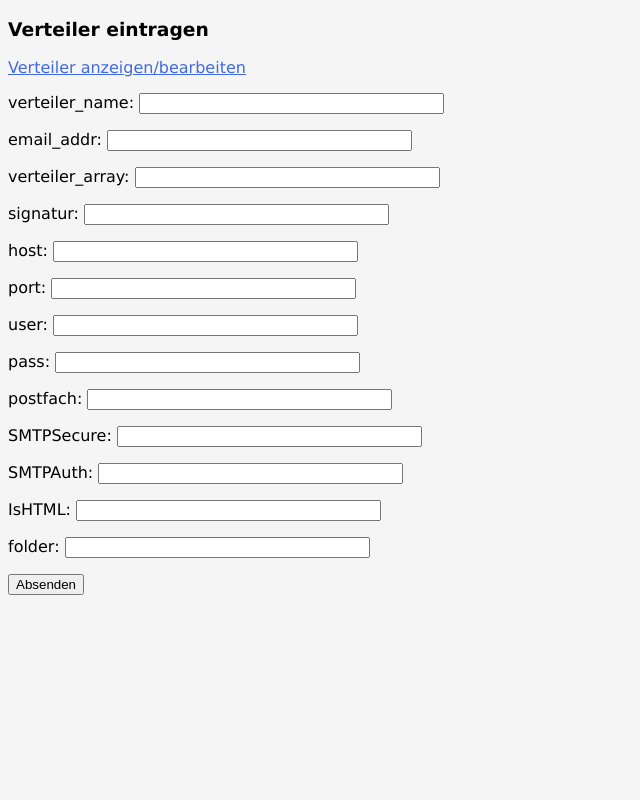
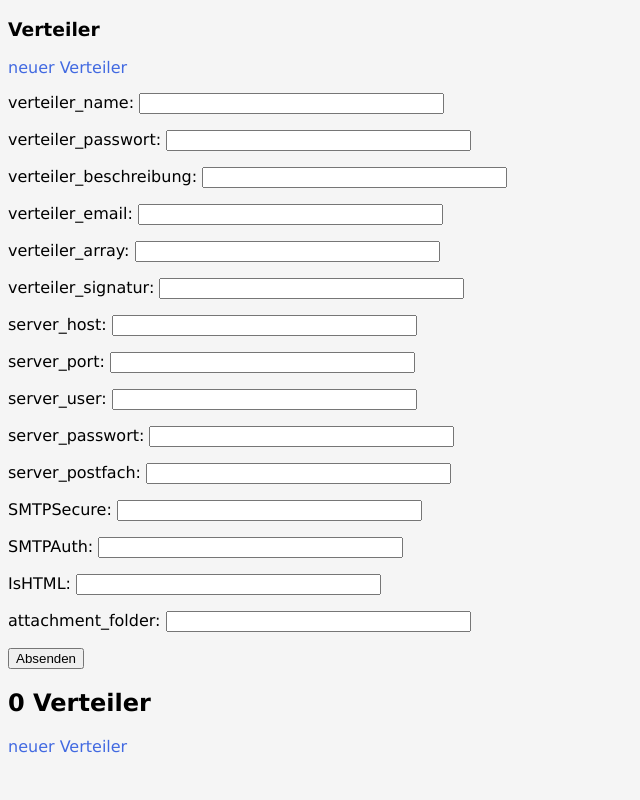
Before and after one commit to KoljaL/PHP-MailBoy, a PHP site: page /sqlite.php?get=neu in a window 1280 px wide. Shown: the whole page, without its empty margins (0-640 px from the left). Run offline with PHP 8.4, Linux system fonts and the light colour scheme.

Commit message:
Update sqlite.php

```diff
--- a/sqlite.php
+++ b/sqlite.php
@@ -1,121 +1,4 @@
- <?php
-// https://www.php-einfach.de/php-tutorial/_get-und-_post/
-
-
-// Datenbank anlegen
-if ($_GET['get'] == "anlegen")
-  {
-
-    $datenbank = "verteiler.sqt";
-
-    if (!file_exists($datenbank))
-      {
-        $db = new PDO('sqlite:' . $datenbank);
-        $db->exec("CREATE TABLE verteiler(id INTEGER PRIMARY KEY, verteiler_name TEXT, email_addr TEXT, verteiler_array TEXT, signatur TEXT, host TEXT, port TEXT, user TEXT, pass TEXT, postfach TEXT, SMTPSecure TEXT, SMTPAuth TEXT, IsHTML TEXT, folder TEXT, datum DATE)");
-        chmod($datenbank, 0777);
-      } //!file_exists($datenbank)
-    else
-      {
-        // Verbindung
-        $db = new PDO('sqlite:' . $datenbank);
-      }
-
-    // Schreibrechte überprüfen
-    if (!is_writable($datenbank))
-      {
-        chmod($datenbank, 0777);
-      } //!is_writable($datenbank)
-
-  } // get == anlegen
-
-
-// Neu
-if ($_GET['get'] == "neu")
-  {
-?>
-    <!DOCTYPE html>
-    <html lang="de">
-    <head>
-    <meta charset="UTF-8">
-    <title>Verteiler eintragen</title>
-    <style>
-        body {
-        font-family: Verdana, Arial, Sans-Serif;
-        background: Whitesmoke;
-        }
-        a:link, a:visited {
-        color: Royalblue;
-		}
-        text-decoration: None;
-    </style>
-    </head>
-    <body>
-    <h3>Verteiler eintragen</h3>
-    <p><a href="sqlite?get=bearbeiten">Verteiler anzeigen/bearbeiten</a></p>
-
-	<?php
-		if ($_SERVER["REQUEST_METHOD"] == "POST")
-		  {
-			//    include "sqlite.php?get=anlegen";
-			$datenbank = "verteiler.sqt";
-			$db        = new PDO('sqlite:' . $datenbank);
-
-			$insert = $db->prepare("INSERT INTO verteiler (`verteiler_name`,`email_addr`,`verteiler_array`,`signatur`,`host`,`port`,`user`,`pass`,`postfach`,`SMTPSecure`,`SMTPAuth`,`IsHTML`,`folder`,`datum`) VALUES (:verteiler_name, :email_addr, :verteiler_array, :signatur, :host, :port, :user, :pass, :postfach, :SMTPSecure, :SMTPAuth, :IsHTML, :folder, :datum)");
-			//    if (!$insert) {
-			//    echo "\nPDO::errorInfo():\n";
-			//    print_r($db->errorInfo());}
-			$insert->bindValue(':verteiler_name', $_POST["verteiler_name"]);
-			$insert->bindValue(':email_addr', $_POST["email_addr"]);
-			$insert->bindValue(':verteiler_array', $_POST["verteiler_array"]);
-			$insert->bindValue(':signatur', $_POST["signatur"]);
-			$insert->bindValue(':host', $_POST["host"]);
-			$insert->bindValue(':port', $_POST["port"]);
-			$insert->bindValue(':user', $_POST["user"]);
-			$insert->bindValue(':pass', $_POST["pass"]);
-			$insert->bindValue(':postfach', $_POST["postfach"]);
-			$insert->bindValue(':SMTPSecure', $_POST["SMTPSecure"]);
-			$insert->bindValue(':SMTPAuth', $_POST["SMTPAuth"]);
-			$insert->bindValue(':IsHTML', $_POST["IsHTML"]);
-			$insert->bindValue(':folder', $_POST["folder"]);
-			$insert->bindValue(':datum', date("Y-m-d H:i:s"));
-			if ($insert->execute())
-			  {
-				echo '<p>Der Verteiler wurde eingetragen.</p>';
-			  } //$insert->execute()
-			else
-			  {
-				print_r($insert->errorInfo());
-			  }
-		  } //$_SERVER["REQUEST_METHOD"] == "POST"
-
-			// Formular für neuen Verteiler
-	?>
-			<form action="sqlite.php?get=neu" method="post">
-			<p><label>verteiler_name:   <input type="text" name="verteiler_name"     	size="35" required="required"></label></p>
-			<p><label>email_addr:       <input type="text" name="email_addr"         	size="35" required="required"></label></p>
-			<p><label>verteiler_array:  <input type="text" name="verteiler_array"     	size="35" required="required"></label></p>
-			<p><label>signatur:         <input type="text" name="signatur"             size="35" required="required"></label></p>
-			<p><label>host:             <input type="text" name="host"                 size="35" required="required"></label></p>
-			<p><label>port:             <input type="text" name="port"                 size="35" required="required"></label></p>
-			<p><label>user:             <input type="text" name="user"                 size="35" required="required"></label></p>
-			<p><label>pass:             <input type="text" name="pass"                 size="35" required="required"></label></p>
-			<p><label>postfach:         <input type="text" name="postfach"             size="35" required="required"></label></p>
-			<p><label>SMTPSecure:       <input type="text" name="SMTPSecure"         	size="35" required="required"></label></p>
-			<p><label>SMTPAuth:         <input type="text" name="SMTPAuth"             size="35" required="required"></label></p>
-			<p><label>IsHTML:           <input type="text" name="IsHTML"             	size="35" required="required"></label></p>
-			<p><label>folder:           <input type="text" name="folder"             	size="35" required="required"></label></p>
-									 <input type="submit" value="Absenden">
-			</form>
-			</body>
-			</html>
-	<?php
-  } // get == neu
-
-
-// BEARBEIETN
-if ($_GET['get'] == "bearbeiten")
-	{
-	?>
+<?php session_start(); ?>
 <!DOCTYPE html>
 <html lang="de">
  <head>
@@ -133,36 +16,125 @@ if ($_GET['get'] == "bearbeiten")
   </style>
  </head>
 <body>
+
+<?php
+// https://werner-zenk.de/scripte/sqlite_datenbank.php
+$datenbank = "verteiler.sqt";
+
+// damit das erstellen einer Datenbank ohne Passwort möglich ist
+if (file_exists($datenbank)) {
+    passwort();
+}
+
+
+// Datenbank anlegen
+if (!file_exists($datenbank)) {
+    if (!file_exists($datenbank)) {
+        $db = new PDO('sqlite:' . $datenbank);
+        $db->exec("CREATE TABLE verteiler(id INTEGER PRIMARY KEY, verteiler_name TEXT, verteiler_passwort TEXT, verteiler_beschreibung TEXT, verteiler_email TEXT, verteiler_array TEXT, verteiler_signatur TEXT, server_host TEXT, server_port TEXT, server_user TEXT, server_passwort TEXT, server_postfach TEXT, SMTPSecure TEXT, SMTPAuth TEXT, IsHTML TEXT, attachment_folder TEXT, datum DATE)");
+        chmod($datenbank, 0777);
+        $_SESSION['eingeloggt'] = true;
+        $_GET['get'] = "neu";
+    } //!file_exists($datenbank)
+    else {
+        // Verbindung
+        $db = new PDO('sqlite:' . $datenbank);
+    }
+
+    // Schreibrechte überprüfen
+    if (!is_writable($datenbank)) {
+        chmod($datenbank, 0777);
+    } //!is_writable($datenbank)
+} // get == anlegen
+
+
+
+// Neuen Verteiler anlegen
+if ($_GET['get'] == "neu") {
+    $_SESSION['eingeloggt'] = true;
+    if ($_SERVER["REQUEST_METHOD"] == "POST") {
+        $db = new PDO('sqlite:' . $datenbank);
+        $insert = $db->prepare("INSERT INTO verteiler (`verteiler_name`,`verteiler_passwort`,`verteiler_beschreibung`,`verteiler_email`,`verteiler_array`,`verteiler_signatur`,`server_host`,`server_port`,`server_user`,`server_passwort`,`server_postfach`,`SMTPSecure`,`SMTPAuth`,`IsHTML`,`attachment_folder`,`datum`) VALUES (:verteiler_name, :verteiler_passwort, :verteiler_beschreibung, :verteiler_email, :verteiler_array, :verteiler_signatur, :server_host, :server_port, :server_user, :server_passwort, :server_postfach, :SMTPSecure, :SMTPAuth, :IsHTML, :attachment_folder, :datum)");
+        $insert->bindValue(':verteiler_name', $_POST["verteiler_name"]);
+        $insert->bindValue(':verteiler_passwort', $_POST["verteiler_passwort"]);
+        $insert->bindValue(':verteiler_beschreibung', $_POST["verteiler_beschreibung"]);
+        $insert->bindValue(':verteiler_email', $_POST["verteiler_email"]);
+        $insert->bindValue(':verteiler_array', $_POST["verteiler_array"]);
+        $insert->bindValue(':verteiler_signatur', $_POST["verteiler_signatur"]);
+        $insert->bindValue(':server_host', $_POST["server_host"]);
+        $insert->bindValue(':server_port', $_POST["server_port"]);
+        $insert->bindValue(':server_user', $_POST["server_user"]);
+        $insert->bindValue(':server_passwort', $_POST["server_passwort"]);
+        $insert->bindValue(':server_postfach', $_POST["server_postfach"]);
+        $insert->bindValue(':SMTPSecure', $_POST["SMTPSecure"]);
+        $insert->bindValue(':SMTPAuth', $_POST["SMTPAuth"]);
+        $insert->bindValue(':IsHTML', $_POST["IsHTML"]);
+        $insert->bindValue(':attachment_folder', $_POST["attachment_folder"]);
+        $insert->bindValue(':datum', date("Y-m-d H:i:s"));
+        if ($insert->execute()) {
+            echo '<p>Der Verteiler wurde eingetragen.</p>';
+        } //$insert->execute()
+        else {
+            print_r($insert->errorInfo());
+        }
+    } //$_SERVER["REQUEST_METHOD"] == "POST"
+
+            // Formular für neuen Verteiler
+    ?>
     <h3>Verteiler</h3>
-		<p><a href="sqlite.php?get=neu">Verteiler eintragen</a></p>
+    <p><a href="sqlite.php?get=neu">neuer Verteiler</a></p>
+			<form action="sqlite.php?get=neu" method="post">
+      <p><label>verteiler_name: <input type="text" name="verteiler_name" size="35" required="required"></label></p>
+      <p><label>verteiler_passwort: <input type="text" name="verteiler_passwort" size="35" required="required"></label></p>
+      <p><label>verteiler_beschreibung: <input type="text" name="verteiler_beschreibung" size="35" required="required"></label></p>
+			<p><label>verteiler_email: <input type="text" name="verteiler_email" size="35" required="required"></label></p>
+			<p><label>verteiler_array: <input type="text" name="verteiler_array" size="35" required="required"></label></p>
+			<p><label>verteiler_signatur: <input type="text" name="verteiler_signatur" size="35" required="required"></label></p>
+			<p><label>server_host: <input type="text" name="server_host" size="35" required="required"></label></p>
+			<p><label>server_port: <input type="text" name="server_port" size="35" required="required"></label></p>
+			<p><label>server_user: <input type="text" name="server_user" size="35" required="required"></label></p>
+			<p><label>server_passwort: <input type="text" name="server_passwort" size="35" required="required"></label></p>
+			<p><label>server_postfach: <input type="text" name="server_postfach" size="35" required="required"></label></p>
+			<p><label>SMTPSecure: <input type="text" name="SMTPSecure" size="35" required="required"></label></p>
+			<p><label>SMTPAuth: <input type="text" name="SMTPAuth" size="35" required="required"></label></p>
+			<p><label>IsHTML: <input type="text" name="IsHTML" size="35" required="required"></label></p>
+			<p><label>attachment_folder: <input type="text" name="attachment_folder" size="35" required="required"></label></p>
+			<input type="submit" value="Absenden">
+			</form>
+			</body>
+			</html>
 	<?php
+} // get == neu
 
-    // Bearbeiten
-    $datenbank = "verteiler.sqt";
-    $db        = new PDO('sqlite:' . $datenbank);
-    if (isset($_GET["id"]))
-      {
-        $select = $db->prepare("SELECT `id`,`verteiler_name`,`email_addr`,`verteiler_array`,`signatur`,`host`,`port`,`user`,`pass`,`postfach`,`SMTPSecure`,`SMTPAuth`,`IsHTML`,`folder`,`datum` FROM `verteiler` WHERE `id` = :id");
+
+// BEARBEIETN
+if ($_GET['get'] == "bearbeiten") {
+    $db = new PDO('sqlite:' . $datenbank);
+    if (isset($_GET["id"])) {
+        $select = $db->prepare("SELECT `id`,`verteiler_name`,`verteiler_passwort`,`verteiler_beschreibung`,`verteiler_email`,`verteiler_array`,`verteiler_signatur`,`server_host`,`server_port`,`server_user`,`server_passwort`,`server_postfach`,`SMTPSecure`,`SMTPAuth`,`IsHTML`,`attachment_folder`,`datum` FROM `verteiler` WHERE `id` = :id");
         $select->bindValue(':id', $_GET["id"]);
         $select->execute();
         $nachricht = $select->fetch();
-        if ($nachricht["id"] == $_GET["id"])
-          {
+        if ($nachricht["id"] == $_GET["id"]) {
             // Formular zum bearbeiten der Verteiler
-            echo '<form action="sqlite?get=bearbeiten" method="post">
-			<p><label>verteiler_name:     	<input type="text" name="verteiler_name"     	value="' . $nachricht["verteiler_name"] . '"     	size="35" required="required"></label></p>
-			<p><label>email_addr:         	<input type="text" name="email_addr"         	value="' . $nachricht["email_addr"] . '"         	size="35" required="required"></label></p>
-			<p><label>verteiler_array:  	<input type="text" name="verteiler_array"     	value="' . $nachricht["verteiler_array"] . '"     	size="35" required="required"></label></p>
-			<p><label>signatur:         	<input type="text" name="signatur"             	value="' . $nachricht["signatur"] . '"             	size="35" required="required"></label></p>
-			<p><label>host:             	<input type="text" name="host"                 	value="' . $nachricht["host"] . '"                 	size="35" required="required"></label></p>
-			<p><label>port:             	<input type="text" name="port"                 	value="' . $nachricht["port"] . '"                 	size="35" required="required"></label></p>
-			<p><label>user:            		<input type="text" name="user"                 	value="' . $nachricht["user"] . '"                 	size="35" required="required"></label></p>
-			<p><label>pass:             	<input type="text" name="pass"                 	value="' . $nachricht["pass"] . '"                 	size="35" required="required"></label></p>
-			<p><label>postfach:         	<input type="text" name="postfach"             	value="' . $nachricht["postfach"] . '"             	size="35" required="required"></label></p>
-			<p><label>SMTPSecure:         	<input type="text" name="SMTPSecure"         	value="' . $nachricht["SMTPSecure"] . '"         	size="35" required="required"></label></p>
-			<p><label>SMTPAuth:         	<input type="text" name="SMTPAuth"             	value="' . $nachricht["SMTPAuth"] . '"             	size="35" required="required"></label></p>
-			<p><label>IsHTML:             	<input type="text" name="IsHTML"             	value="' . $nachricht["IsHTML"] . '"             	size="35" required="required"></label></p>
-			<p><label>folder:             	<input type="text" name="folder"             	value="' . $nachricht["folder"] . '"             	size="35" required="required"></label></p>
+            echo '<h3>Verteiler</h3>
+      <p><a href="sqlite.php?get=neu">neuer Verteiler</a></p>
+      <form action="sqlite.php?get=bearbeiten" method="post">
+      <p><label>verteiler_name: <input type="text" name="verteiler_name" value="' . $nachricht["verteiler_name"] . '" size="35" required="required"></label></p>
+      <p><label>verteiler_passwort: <input type="text" name="verteiler_passwort" value="' . $nachricht["verteiler_passwort"] . '" size="35" required="required"></label></p>
+      <p><label>verteiler_beschreibung: <input type="text" name="verteiler_beschreibung" value="' . $nachricht["verteiler_beschreibung"] . '" size="35" required="required"></label></p>
+			<p><label>verteiler_email: <input type="text" name="verteiler_email" value="' . $nachricht["verteiler_email"] . '" size="35" required="required"></label></p>
+			<p><label>verteiler_array: <input type="text" name="verteiler_array" value="' . $nachricht["verteiler_array"] . '" size="35" required="required"></label></p>
+			<p><label>verteiler_signatur: <input type="text" name="verteiler_signatur" value="' . htmlentities($nachricht["verteiler_signatur"]) . '" size="35" required="required"></label></p>
+			<p><label>server_host: <input type="text" name="server_host" value="' . $nachricht["server_host"] . '" size="35" required="required"></label></p>
+			<p><label>server_port: <input type="text" name="server_port" value="' . $nachricht["server_port"] . '" size="35" required="required"></label></p>
+			<p><label>server_user: <input type="text" name="server_user" value="' . $nachricht["server_user"] . '" size="35" required="required"></label></p>
+			<p><label>server_passwort: <input type="text" name="server_passwort" value="' . $nachricht["server_passwort"] . '" size="35" required="required"></label></p>
+			<p><label>server_postfach: <input type="text" name="server_postfach" value="' . $nachricht["server_postfach"] . '" size="35" required="required"></label></p>
+			<p><label>SMTPSecure: <input type="text" name="SMTPSecure" value="' . $nachricht["SMTPSecure"] . '" size="35" required="required"></label></p>
+			<p><label>SMTPAuth: <input type="text" name="SMTPAuth" value="' . $nachricht["SMTPAuth"] . '" size="35" required="required"></label></p>
+			<p><label>IsHTML: <input type="text" name="IsHTML" value="' . $nachricht["IsHTML"] . '" size="35" required="required"></label></p>
+			<p><label>attachment_folder: <input type="text" name="attachment_folder" value="' . $nachricht["attachment_folder"] . '" size="35" required="required"></label></p>
 			<p><label><input type="radio" name="option" value="edit" checked="checked"> Ändern</label>
 			<label><input type="radio" name="option" value="delete" required="required"> Löschen</label>
 			<input type="hidden" name="id" value="' . $nachricht["id"] . '"></p>
@@ -172,65 +144,143 @@ if ($_GET['get'] == "bearbeiten")
     } //isset($_GET["id"])
 
     // Editieren
-    if ("POST" == $_SERVER["REQUEST_METHOD"])
-      {
-        if ($_POST["option"] == 'edit')
-          {
-            $update = $db->prepare("UPDATE `verteiler` SET `verteiler_name` = :verteiler_name,`email_addr` = :email_addr, `verteiler_array` = :verteiler_array, `signatur` = :signatur, `host` = :host, `port` = :port, `user` = :user, `pass` = :pass, `postfach` = :postfach, `SMTPSecure` = :SMTPSecure, `SMTPAuth` = :SMTPAuth, `IsHTML` = :IsHTML,  `folder` = :folder WHERE `id` = :id");
+    if ("POST" == $_SERVER["REQUEST_METHOD"]) {
+        if ($_POST["option"] == 'edit') {
+            $update = $db->prepare("UPDATE `verteiler` SET `verteiler_name` = :verteiler_name,`verteiler_passwort` = :verteiler_passwort,`verteiler_beschreibung` = :verteiler_beschreibung,
+              `verteiler_email` = :verteiler_email, `verteiler_array` = :verteiler_array, `verteiler_signatur` = :verteiler_signatur, `server_host` = :server_host, `server_port` = :server_port,
+              `server_user` = :server_user, `server_passwort` = :server_passwort, `server_postfach` = :server_postfach, `SMTPSecure` = :SMTPSecure, `SMTPAuth` = :SMTPAuth, `IsHTML` = :IsHTML,
+              `attachment_folder` = :attachment_folder WHERE `id` = :id");
             $update->bindValue(':verteiler_name', $_POST["verteiler_name"]);
-            $update->bindValue(':email_addr', $_POST["email_addr"]);
+            $update->bindValue(':verteiler_passwort', $_POST["verteiler_passwort"]);
+            $update->bindValue(':verteiler_beschreibung', $_POST["verteiler_beschreibung"]);
+            $update->bindValue(':verteiler_email', $_POST["verteiler_email"]);
             $update->bindValue(':verteiler_array', $_POST["verteiler_array"]);
-            $update->bindValue(':signatur', $_POST["signatur"]);
-            $update->bindValue(':host', $_POST["host"]);
-            $update->bindValue(':port', $_POST["port"]);
-            $update->bindValue(':user', $_POST["user"]);
-            $update->bindValue(':pass', $_POST["pass"]);
-            $update->bindValue(':postfach', $_POST["postfach"]);
+            $update->bindValue(':verteiler_signatur', $_POST["verteiler_signatur"]);
+            $update->bindValue(':server_host', $_POST["server_host"]);
+            $update->bindValue(':server_port', $_POST["server_port"]);
+            $update->bindValue(':server_user', $_POST["server_user"]);
+            $update->bindValue(':server_passwort', $_POST["server_passwort"]);
+            $update->bindValue(':server_postfach', $_POST["server_postfach"]);
             $update->bindValue(':SMTPSecure', $_POST["SMTPSecure"]);
             $update->bindValue(':SMTPAuth', $_POST["SMTPAuth"]);
             $update->bindValue(':IsHTML', $_POST["IsHTML"]);
-            $update->bindValue(':folder', $_POST["folder"]);
+            $update->bindValue(':attachment_folder', $_POST["attachment_folder"]);
             $update->bindValue(':id', $_POST["id"]);
-            if ($update->execute())
-              {
+            if ($update->execute()) {
                 echo '<p>Der Verteier wurde bearbeitet.</p>';
             } //$update->execute()
-            else
-              {
+            else {
                 print_r($update->errorInfo());
             }
         } //$_POST["option"] == 'edit'
 
         // Löschen
-        if ($_POST["option"] == 'delete')
-          {
+        if ($_POST["option"] == 'delete') {
             $delete = $db->prepare("DELETE FROM `verteiler` WHERE `id` = :id");
             $delete->bindValue(':id', $_POST["id"]);
-            if ($delete->execute())
-              {
+            if ($delete->execute()) {
                 echo '<p>Der Verteiler wurde gelöscht</p>';
             } //$delete->execute()
-            else
-              {
+            else {
                 print_r($delete->errorInfo());
             }
         } //$_POST["option"] == 'delete'
     } //"POST" == $_SERVER["REQUEST_METHOD"]
+} //$_GET['get'] == "bearbeiten"
+
+if (file_exists($datenbank)) {
+    $db = new PDO('sqlite:' . $datenbank);
+    $select = $db->query("SELECT `id`,`verteiler_name`,`verteiler_passwort`,`verteiler_beschreibung`,`verteiler_email`,`verteiler_array`,`verteiler_signatur`,`server_host`,`server_port`,`server_user`,`server_passwort`,`server_postfach`,`SMTPSecure`,`SMTPAuth`,`IsHTML`,`attachment_folder`,`datum` FROM `verteiler` ORDER BY `datum` DESC");
+    $nachrichten = $select->fetchAll(PDO::FETCH_ASSOC);
+    echo '<h2>' . count($nachrichten) . ' Verteiler</h2>';
+    echo '<p><a href="sqlite.php?get=neu">neuer Verteiler</a></p>';
+    foreach ($nachrichten as $nachricht) {
+        extract($nachricht);
+        sscanf($datum, "%4s-%2s-%2s", $jahr, $monat, $tag);
+        echo '<p><b>' . $verteiler_name . '</b> <em>' . $verteiler_email . ' </em> ' . nl2br($verteiler_array) . ' <small> ' . $tag . '.' . $monat . '.' . $jahr . '</small><br>
+<a href="sqlite.php?get=bearbeiten&id=' . $id . '"><small>Verteiler bearbeiten</small></a></p>';
+    } //$nachrichten as $nachricht
+}
+?>
+
+</body>
+</html>
 
 
-    $select = $db->query("SELECT `id`,`verteiler_name`,`email_addr`,`verteiler_array`,`signatur`,`host`,`port`,`user`,`pass`,`postfach`,`SMTPSecure`,`SMTPAuth`,`IsHTML`,`folder`,`datum` FROM `verteiler` ORDER BY `datum` DESC");
+<?php
+// https://www.php-kurs.com/loesung-einlogg-script.htm
+function passwort()
+{
+    // Timeout für die Session
+    $session_timeout = 180; // 180 Sek = 30 Minuten
+    if (!isset($_SESSION['last_visit'])) {
+        $_SESSION['last_visit'] = time();
+    }
+    if ((time() - $_SESSION['last_visit']) > $session_timeout) {
+        session_destroy();
+    }
+    $_SESSION['last_visit'] = time();
+
+
+    // Logout
+    if (isset($_GET['get']) and $_GET['get'] == "logout") {
+        session_destroy();
+        echo "<br><br><br><br><center><b>ausloggen erfolgreich</b></center>";
+
+        exit;
+    }// Logout
+
+
+    // Login
+    if (isset($_POST['benutzername']) and $_POST['benutzername'] != "" and isset($_POST['kennwort']) and $_POST['kennwort'] != "") {
+        $username = $_POST['benutzername'];
+        global $datenbank;
+        $db = new PDO('sqlite:' . $datenbank);
+        $select = $db->query("SELECT verteiler_passwort FROM verteiler WHERE verteiler_name = '$username' ");
+        //print_r($db->query());
         $nachrichten = $select->fetchAll(PDO::FETCH_ASSOC);
-    echo '<h2>' . count($nachrichten) . ' Verteiler</h2>';
-    foreach ($nachrichten as $nachricht)
-      {
+        // Ergeblisse, hoffentlich nur eins, durlaufen und Passwort finden
+        foreach ($nachrichten as $nachricht) {
             extract($nachricht);
-        sscanf($datum, "%4s-%2s-%2s", $jahr, $monat, $tag);
-        echo '<p><b>' . $verteiler_name . '</b> <em>' . $email_addr . ' </em> ' . nl2br($verteiler_array) . ' <small> ' . $tag . '.' . $monat . '.' . $jahr . '</small><br>
-		<a href="sqlite.php?get=bearbeiten&id=' . $id . '"><small>Verteiler bearbeiten</small></a></p>';
-      } //$nachrichten as $nachricht
+            $passwort = $verteiler_passwort;
+        }
+        // einloggen
+        if ($_POST['kennwort'] == $passwort) {
+            $_SESSION['benutzername'] = $_POST['benutzername'];
+            $_SESSION['eingeloggt'] = true;
+        //  echo "<br><b>einloggen erfolgreich</b>";
+        }
+        // ablehnen
+        else {
+            echo "<b> ungueltige Eingabe</b>";
+            $_SESSION['eingeloggt'] = false;
+            echo($passwort);
+        }
+    } // Login
+
+
+    // Benutzer begruessen
+    if (isset($_SESSION['eingeloggt']) and $_SESSION['eingeloggt'] == true) {
+//    echo "<h1>Hallo ". $_SESSION['benutzername'] . "</h1>";
+    }
+
+    // Einloggformular anzeigen
+    else {
+        echo "<h1>Bitte loggen Sie sich ein";
+        $url = $_SERVER['SCRIPT_NAME'];
+        echo '<form action="'. $url .'" method="POST">';
+        echo '<p>Benutzername:<br>';
+        echo '<input type="text" name="benutzername" value="">';
+        echo '<p>Kennwort:<br>';
+        echo '<input type="password" name="kennwort" value="">';
+        echo '<p><input type="Submit" value="einloggen">';
+        echo '</form>';
+        exit; // Programm wird hier beendet
+    }
+
+
+    // Hier kommt keiner ohne Session hin ;-)
+    echo "<br>";
+    echo "<a href='sqlite.php?get=logout'>logout</a>";
+}
 ?>
-</body>
-</html>
-<?php
-  } //$_GET['get'] == "bearbeiten"
-?>
```
Lines whose indentation alone changed are shown as unchanged.
